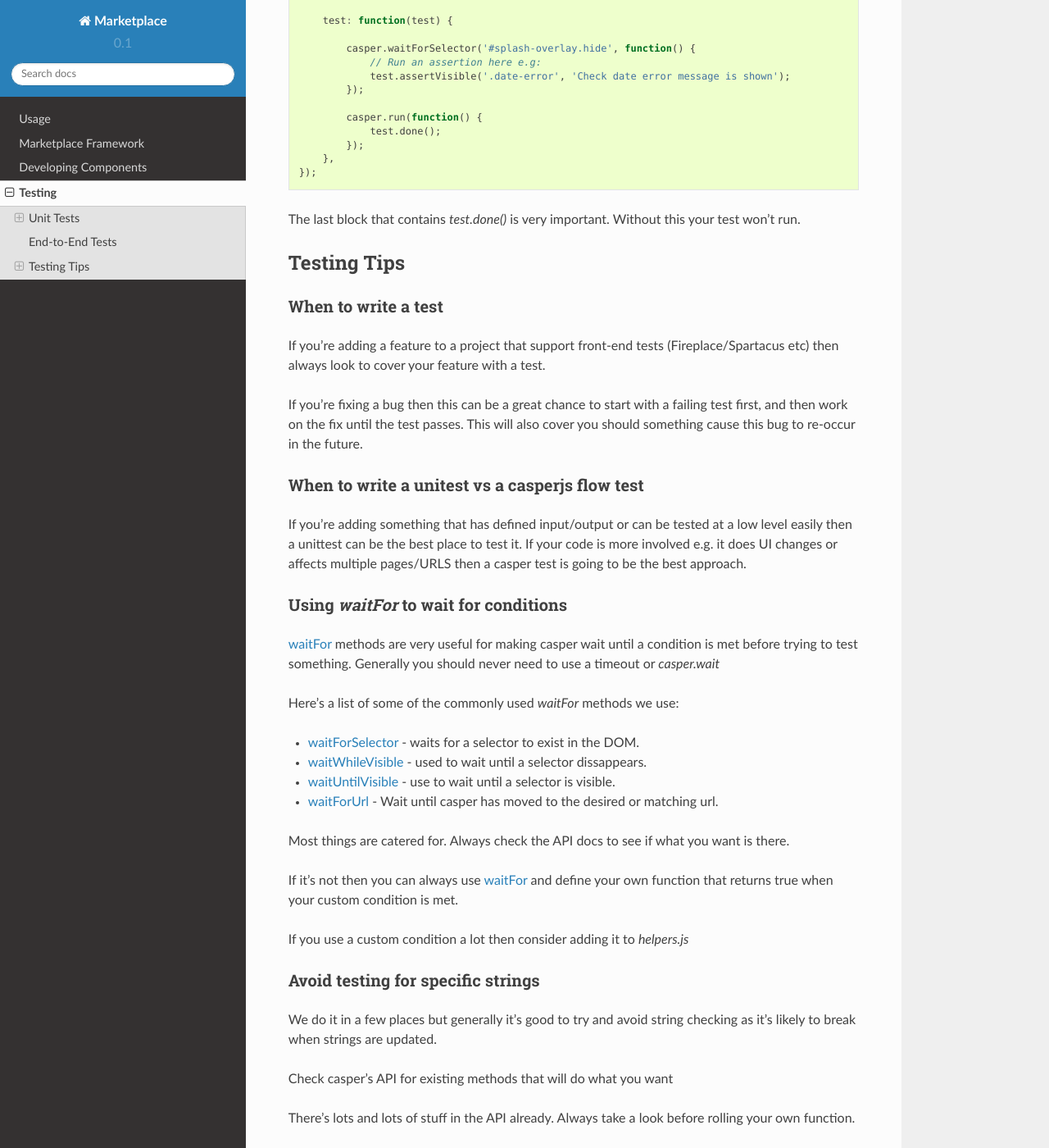
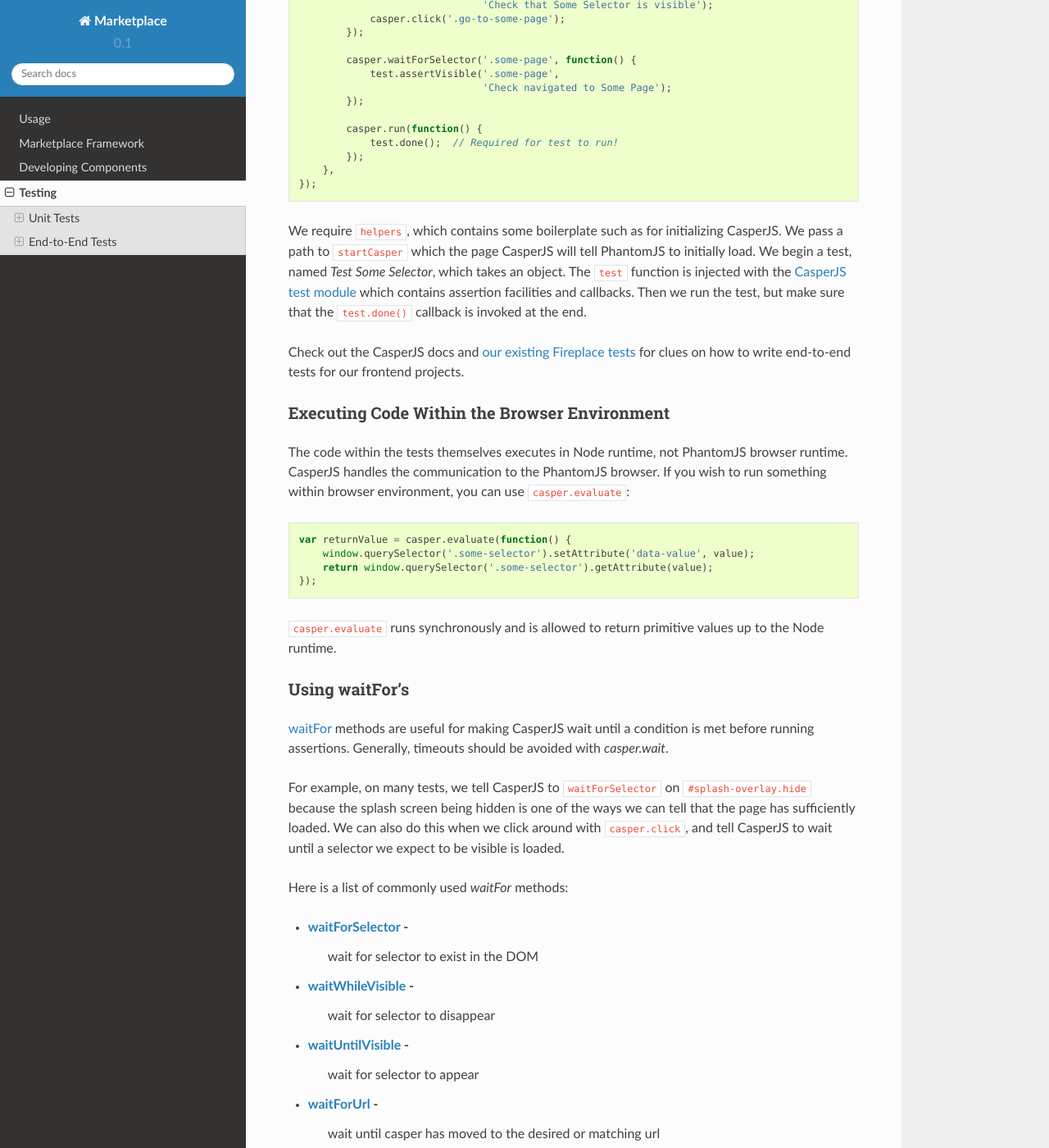
Before and after one commit to mozilla/marketplace-frontend-docs, a Sphinx documentation site: the page built from docs/topics/testing.rst, in a window 1280 px wide and 1400 px high, scrolled down 2692 px. Shown: the whole window at 82% size. Built offline with Sphinx 7.4.7 and the Read the Docs theme 2.0.0, drawn with Linux system fonts in a browser that asks for light colours; pages that are not in the unit, such as notebooks, are missing from menus; some of the changed text lies outside the part shown.

Commit message:
rework e2e tests section

```diff
--- a/docs/topics/testing.rst
+++ b/docs/topics/testing.rst
@@ -3,7 +3,7 @@ Testing
 
 Marketplace frontend projects have both unit tests and end-to-end tests. These
 tests help catch regressions, validate user flow, and add confidence the
-codebase.
+codebase. When adding feature, try to look to cover it with test.
 
 Our tests expect that you use the
 `Marketplace API Mock <https://github.com/mozilla/marketplace-api-mock>`_. You
@@ -12,6 +12,9 @@ can do so by setting in your local settings::
     api_url: 'https://flue.paas.allizom.org',
     media_url: 'https://flue.paas.allizom.org'
 
+When modifying a module that has defined input and output, write a unit test.
+When modifying the UI or something that affects multiple pages and URLs, then
+write an end-to-end test.
 
 Unit Tests
 ~~~~~~~~~~
@@ -26,7 +29,7 @@ To run unit tests, simply navigate to::
     http://localhost:xxxx/tests
 
 where xxxx is the port the project is being served from with ``make serve``.
-You *could* also run it on the command-line with ``node_modules/.bin/casperjs
+You *could* also run it on the command line with ``node_modules/.bin/casperjs
 test tests/ui/unittests.js``, but it's not very descriptive in telling what
 passes and what fails.
 
@@ -55,7 +58,9 @@ tests pass in continuous integration.
 Writing a Unit Test
 -------------------
 
-A basic unit test may look like::
+A basic unit test may look like:
+
+.. code-block:: javascript
 
     test('someModule.someFunction', function(done, fail) {
         mock('someModule', {
@@ -82,163 +87,129 @@ Things to note:
   done using RequireJS contexts. Each time mock is called, a unique RequireJS
   context is generated that uses the ``map`` config of the RequireJS config. It
   then stubs (not extends) the modules with what you pass in as the mock.
+- The function that comes after the mock is injected with the module being
+  tested. You can make assertions and raise failures in this function. At the
+  end, make sure to call the ``done`` callback.
+- The last argument is the ``fail`` callback
+
+Check out the ``assert.js`` module to see the testing API.
 
 
 End-to-End Tests
 ~~~~~~~~~~~~~~~~
 
-The best way to write a test for Casper is to take a test from an existing project
-and use that as a template.
+We use `CasperJS <http://casperjs.readthedocs.org/en/latest/>`_
+(*v1.1.0-beta3*) to write ouj end-to-end, or integration, tests. These tests
+live in the ``tests`` directory. This directory comprises of:
 
-Taking a Fireplace test as an example let's build up a test file.
+- ``captures`` - contains screenshots taken whenever a test fails
+- ``helpers.js`` - helps power our tests on top of casperjs. contains various
+  assertion facilities, utilities, and sets up necessary callbacks.
+- ``settings_travis.js`` - contains test settings and is copied into the
+  project directory during Travis tests (in .travis.yml)
+- ``ui`` - holds the actual tests
 
-First we add the helpers script. This contains utility functions and helpful
-wrappers to casper functionality just so we don't have to repeat lots of boilerplate
-code all over the place.
+CasperJS spins up PhantomJS, a headless browser, and runs the tests. The tests
+*usually* consist of telling CasperJS what to click and then asserting that a
+selector is visible. An example test:
 
 .. code-block:: javascript
 
   var helpers = require('../helpers');
+  helpers.startCasper({path: '/some/path'});
 
-This next line starts casper. If you pass in an object and set the path, this will modify
-where casper starts. In this case this will start us off at the homepage of our app.
-
-.. code-block:: javascript
-
-  helpers.startCasper();
-
-Here's an alternative that will send casper to '/app/foo'
-
-.. code-block:: javascript
-
-  helpers.startCasper({path: '/app/foo'});
-
-Now let's look at the most important block. We generally use this object-based
-syntax for casper.test.begin.
-
-This object contains a test method with our test code, along with a setUp and tearDown
-method. Thes last two are optional if you don't need them you can exclude them.
-
-.. code-block:: javascript
-
-  casper.test.begin('Test system date dialogue', {
-
+  casper.test.begin('Test Some Selector', {
       setUp: function() {
-        // Setup here
+        // Setup ran before the test.
       },
 
       tearDown: function() {
-        // Teardown here
+        // Teardown ran after the test.
       },
 
       test: function(test) {
+          casper.waitForSelector('#splash-overlay.hide', function() {
+              // Run an assertion.
+              test.assertVisible('.some-selector',
+                                 'Check that Some Selector is visible');
+              casper.click('.go-to-some-page');
+          });
 
-          casper.waitForSelector('#splash-overlay.hide', function() {
-              // Run an assertion here e.g:
-              test.assertVisible('.date-error', 'Check date error message is shown');
+          casper.waitForSelector('.some-page', function() {
+              test.assertVisible('.some-page',
+                                 'Check navigated to Some Page');
           });
 
           casper.run(function() {
-              test.done();
+              test.done();  // Required for test to run!
           });
       },
   });
 
-The last block that contains `test.done()` is very important. Without this your test won't run.
+We require ``helpers``, which contains some boilerplate such as for
+initializing CasperJS. We pass a path to ``startCasper`` which the page
+CasperJS will tell PhantomJS to initially load. We begin a test, named *Test
+Some Selector*, which takes an object. The ``test`` function is injected with
+the `CasperJS test module
+<http://docs.casperjs.org/en/latest/modules/tester.html>`_ which contains
+assertion facilities and callbacks. Then we run the test, but make sure that
+the ``test.done()`` callback is invoked at the end.
 
-Testing Tips
-~~~~~~~~~~~~
+Check out the CasperJS docs and `our existing Fireplace tests
+<https://github.com/mozilla/fireplace/tree/master/tests/ui>`_ for clues on how
+to write end-to-end tests for our frontend projects.
 
-When to write a test
---------------------
+Executing Code Within the Browser Environment
+----------------------------------------------
 
-If you're adding a feature to a project that support front-end tests (Fireplace/Spartacus etc) then
-always look to cover your feature with a test.
-
-If you're fixing a bug then this can be a great chance to start with a failing test first,
-and then work on the fix until the test passes. This will also cover you should something
-cause this bug to re-occur in the future.
-
-When to write a unitest vs a casperjs flow test
------------------------------------------------
-
-If you're adding something that has defined input/output or can be tested at a low level easily
-then a unittest can be the best place to test it. If your code is more involved e.g. it does UI
-changes or affects multiple pages/URLS then a casper test is going to be the best approach.
-
-
-Using `waitFor` to wait for conditions
---------------------------------------
-
-`waitFor <http://docs.casperjs.org/en/latest/modules/casper.html#waitfor>`_ methods are very useful for making casper wait until a condition is met before trying
-to test something. Generally you should never need to use a timeout or `casper.wait`
-
-Here's a list of some of the commonly used `waitFor` methods we use:
-
-* `waitForSelector <http://docs.casperjs.org/en/latest/modules/casper.html#waitforselector>`_ - waits for a selector to exist in the DOM.
-* `waitWhileVisible <http://docs.casperjs.org/en/latest/modules/casper.html#waitwhilevisible>`_ - used to wait until a selector dissappears.
-* `waitUntilVisible <http://docs.casperjs.org/en/latest/modules/casper.html#waituntilvisible>`_ - use to wait until a selector is visible.
-* `waitForUrl <http://docs.casperjs.org/en/latest/modules/casper.html#waitforurl>`_ - Wait until casper has moved to the desired or matching url.
-
-Most things are catered for. Always check the API docs to see if what you want is there.
-
-If it's not then you can always use `waitFor <http://docs.casperjs.org/en/latest/modules/casper.html#waitfor>`_ and define your own function that returns
-true when your custom condition is met.
-
-If you use a custom condition a lot then consider adding it to `helpers.js`
-
-
-Avoid testing for specific strings
-----------------------------------
-
-We do it in a few places but generally it's good to try and avoid string checking
-as it's likely to break when strings are updated.
-
-
-Check casper's API for existing methods that will do what you want
-
-
-There's lots and lots of stuff in the API already. Always take a look before
-rolling your own function.
-
-`Casper Test module <http://docs.casperjs.org/en/latest/modules/tester.html>`_
-
-
-Understand the different environments
--------------------------------------
-
-The code in tests doesn't run in the browser environment. When you use casper's API
-it's talking to Phantom (or a.n.other backend).
-
-If you want to run something on the browser environment you can use `casper.evaluate`
-which then runs the code on the client.
-
-Here's a simple example:
+The code within the tests themselves executes in Node runtime, not PhantomJS
+browser runtime. CasperJS handles the communication to the PhantomJS browser.
+If you wish to run something within browser environment, you can use
+``casper.evaluate``:
 
 .. code-block:: javascript
 
-    casper.evaluate(function(arg) {
-        console.log(arg);
-    }, 'test');
+    var returnValue = casper.evaluate(function() {
+        window.querySelector('.some-selector').setAttribute('data-value', value);
+        return window.querySelector('.some-selector').getAttribute(value);
+    });
 
-See the casper docs for more info.
+``casper.evaluate`` runs synchronously and is allowed to return primitive
+values up to the Node runtime.
 
+Using waitFor's
+---------------
 
-setUp not running early enough
-------------------------------
+`waitFor <http://docs.casperjs.org/en/latest/modules/casper.html#waitfor>`_
+methods are useful for making CasperJS wait until a condition is met before
+running assertions. Generally, timeouts should be avoided with `casper.wait`.
 
-Sometimes we need to do things in setUp to modify a page to test specific functionality.
-One problem that you might find is that setUp fires too early and changes made there don't work
-To work around this you can look for the `page.initialized` event.
+For example, on many tests, we tell CasperJS to ``waitForSelector`` on
+``#splash-overlay.hide`` because the splash screen being hidden is one of the
+ways we can tell that the page has sufficiently loaded. We can also do this
+when we click around with ``casper.click``, and tell CasperJS to wait until a
+selector we expect to be visible is loaded.
 
-Here's an example:
+Here is a list of commonly used `waitFor` methods:
 
-.. code-block:: javascript
+* `waitForSelector <http://docs.casperjs.org/en/latest/modules/casper.html#waitforselector>`_ -
+   wait for selector to exist in the DOM
+* `waitWhileVisible <http://docs.casperjs.org/en/latest/modules/casper.html#waitwhilevisible>`_ -
+   wait for selector to disappear
+* `waitUntilVisible <http://docs.casperjs.org/en/latest/modules/casper.html#waituntilvisible>`_ -
+   wait for selector to appear
+* `waitForUrl <http://docs.casperjs.org/en/latest/modules/casper.html#waitforurl>`_ -
+   wait until casper has moved to the desired or matching url
 
-    setUp: function() {
-        casper.once('page.initialized', function() {
-            casper.evaluate(function() {
-              // Evalaute some JS in the page.
-            });
-        });
-    },
+Or you can make a custom
+`waitFor <http://docs.casperjs.org/en/latest/modules/casper.html#waitfor>`_ by
+defining a function that returns true when a custom condition is met.
+
+Tips and Guidelines
+-------------------
+
+- If you write something that is reusable, consider adding it to ``helpers.js``
+- Try to avoid specific string checking as the test may break if strings
+  are updated
+- If ``setUp`` is firing too early, then try running the code within
+  ``casper.once('page.initialized', function() {...)``.
```
Also changed, not shown: other parts of docs/topics/testing.rst (+1 -1 lines).
